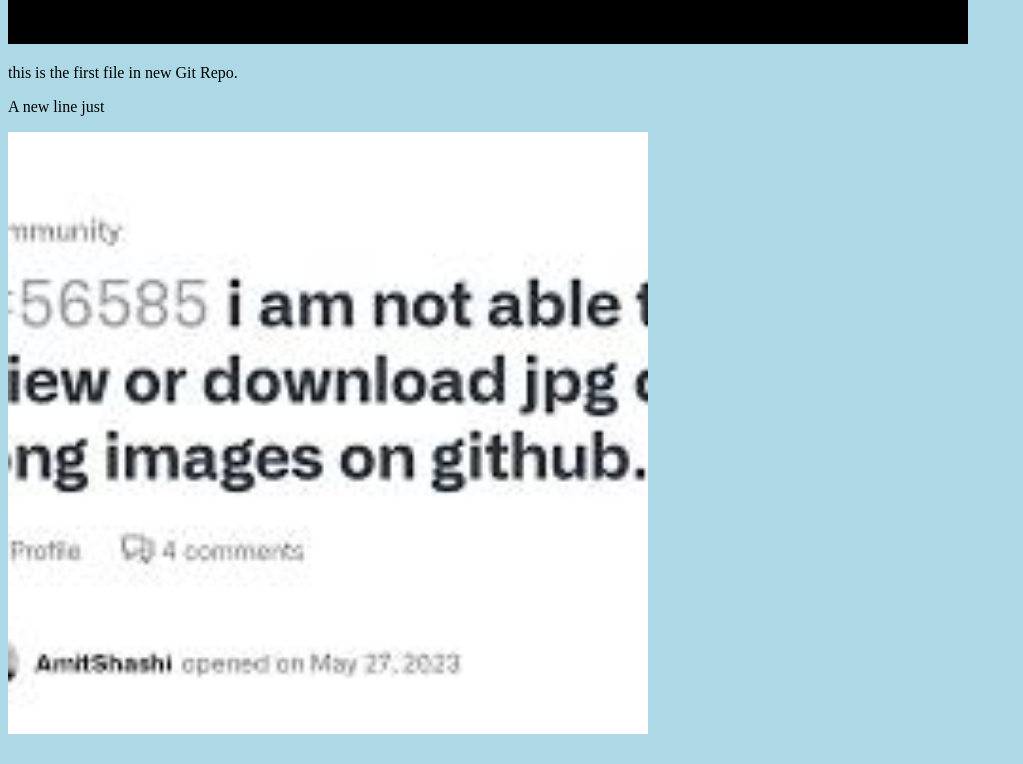
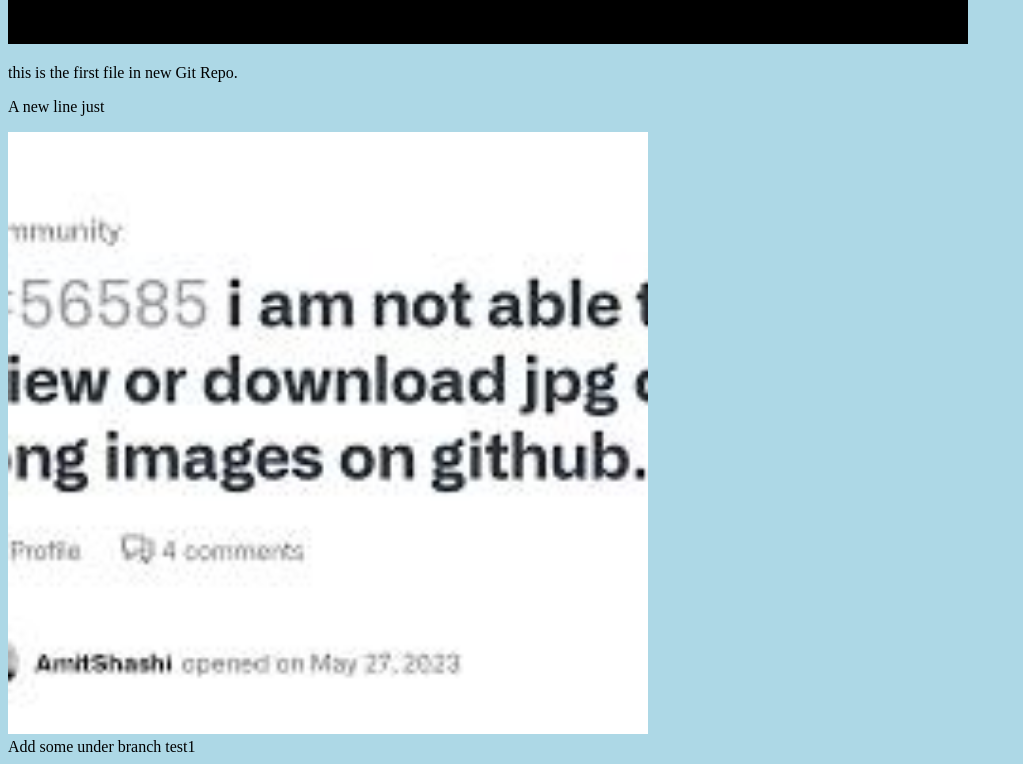
Before and after one commit to Ianwoo77/test, a plain HTML site: page index.html in a window 1280 px wide. Shown: the part 562-1326 px from the top of the page, without its empty margins (0-1023 px from the left). Drawn offline with Linux system fonts and the light colour scheme.

Commit message:
Update index.html

```diff
--- a/index.html
+++ b/index.html
@@ -18,5 +18,6 @@
         <img src="hello_git_jpg.jpg"
         alt="git" style="width:100%;max-width: 640px;">
     </div>
+    <div>Add some under branch test1</div>
 </body>
 </html>
```
